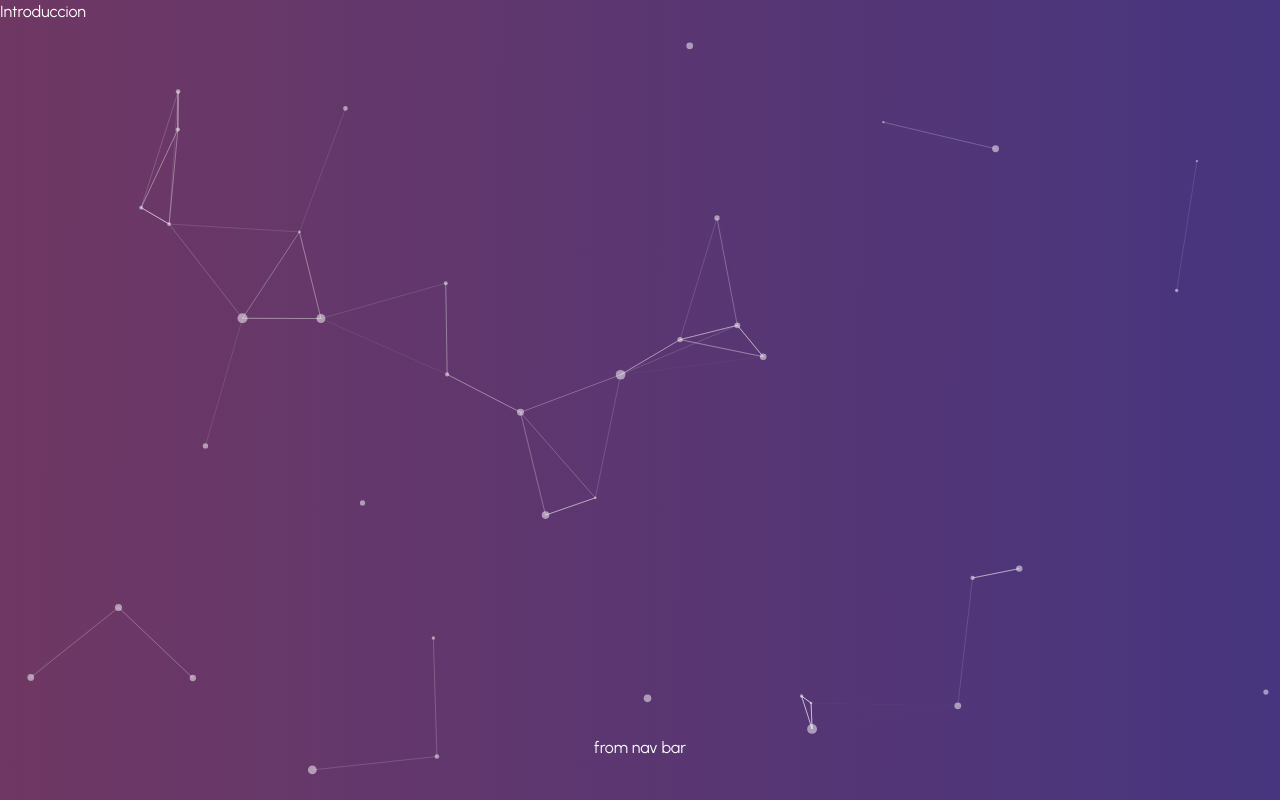
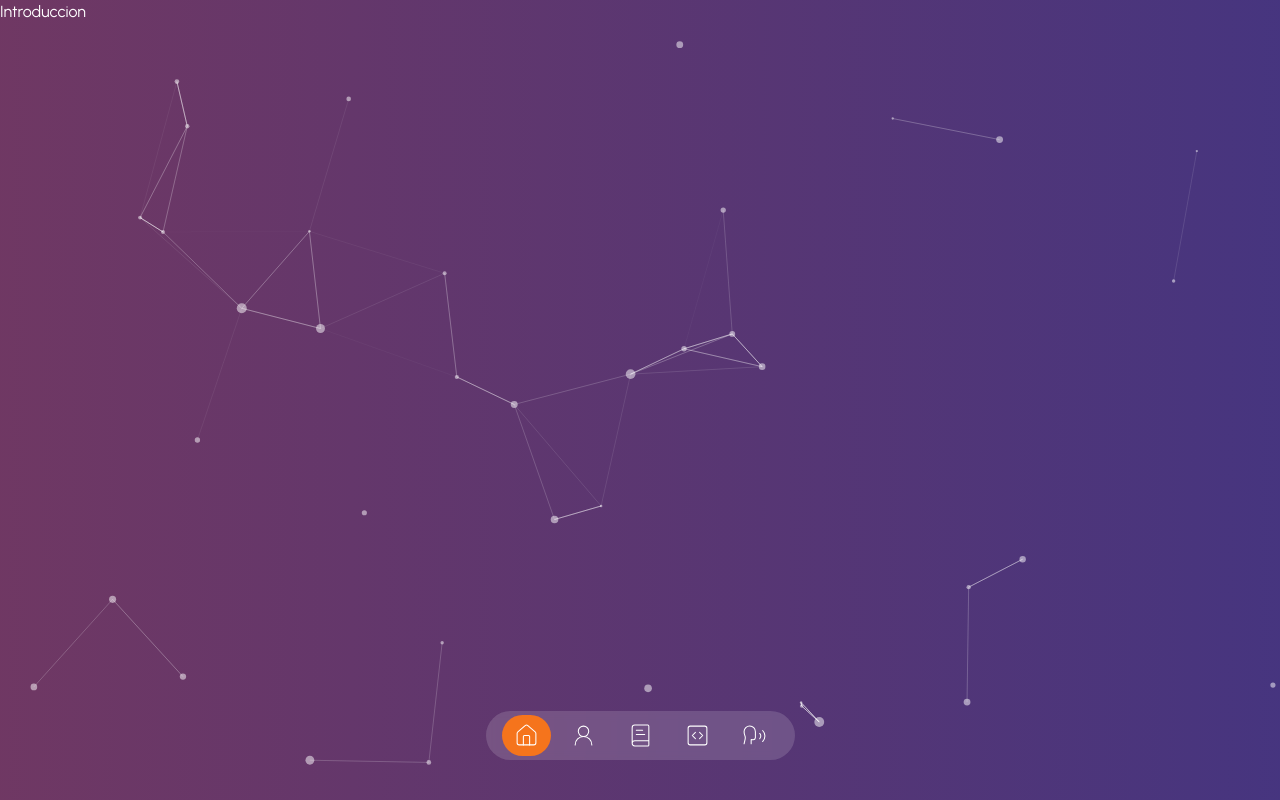
Before and after one commit to RicardoSalazar27/aboutme, a Next.js app: page / in a window 1280 px wide. Built offline with nearby package versions, Linux system fonts and the light colour scheme.

Commit message:
se termino de crear las tranciones para las paginas y los componentes

```diff
--- a/app/page.tsx
+++ b/app/page.tsx
@@ -1,10 +1,12 @@
 import CoverParticles from "@/components/cover-particles";
+import TransitionPage from "@/components/transition-page";
 import Image from "next/image";
 
 export default function Home() {
   return (
 
     <main>
+      <TransitionPage></TransitionPage>
       <div className="flex min-h-[100vh] h-full bg-no-repeat bg-gradient-cover">
         <CoverParticles></CoverParticles>
         <p>Introduccion</p>
--- a/components/navbar.tsx
+++ b/components/navbar.tsx
@@ -1,8 +1,30 @@
+"use client"
+import Link from "next/link";
+import { usePathname } from "next/navigation";
+
+import { itemsNavbar } from "@/data";
+
+import MotionTransition from "./transition-component";
+
 const Navbar = () => {
+  const router = usePathname()
+
   return (
-    <div className="fixed z-40 flex flex-col items-center justify-center w-full h-auto bottom-10">
-      from nav bar
-    </div>
+    <MotionTransition position="right" className="fixed z-40 flex flex-col items-center justify-center w-full h-auto bottom-10">
+      <nav>
+        <div className="flex items-center justify-center gap-2 px-4 py-1 rounded-full bg-white/15 backdrop-blur-sm">
+          {itemsNavbar.map((item) => (
+            <div
+              key={item.id}
+              className={`px-3 py-2 transition duration-100 rounded-full cursor-pointer hover:bg-secondary
+                ${router === item.link && 'bg-secondary'}`}
+            >
+              <Link href={item.link}>{item.icon}</Link>
+            </div>
+          ))}
+        </div>
+      </nav>
+    </MotionTransition>
   );
 };
 
--- /dev/null
+++ b/components/transition-component.tsx
@@ -0,0 +1,30 @@
+"use client"
+import { fadeIn } from '@/utils/motion.transition';
+import {motion} from 'framer-motion';
+import React from 'react';
+
+interface MotionTransitionProps{
+    children: React.ReactNode
+    position : 'right' | 'bottom'
+    className?: string
+}
+
+const MotionTransition = (props: MotionTransitionProps) => {
+
+    const {children, position, className} = props
+
+    return (
+        <motion.div
+            variants={fadeIn(position)}
+            initial="hidden"
+            animate="visible"
+            exit="hidden"
+            className={className}
+
+        >
+            {children}
+        </motion.div>
+    );
+}
+
+export default MotionTransition;
--- /dev/null
+++ b/components/transition-page.tsx
@@ -0,0 +1,24 @@
+"use client"
+
+import { transitionVarianPage } from "@/utils/motion.transition";
+import { AnimatePresence, motion } from "motion/react";
+
+
+const TransitionPage = () =>{
+    return (
+        <div>
+            <motion.div
+                className ="fixed top-0 bottom-0 right-full w-screen z-30 bg-[#2e2257]"
+                variants={transitionVarianPage}
+                initial="initial"
+                animate="animate"
+                exit="exit"
+                transition={{delay:0.2, duration: 0.6, ease: "easeInOut"}}
+            >
+
+            </motion.div>
+        </div>
+    );
+}
+
+export default TransitionPage;
--- a/package.json
+++ b/package.json
@@ -12,6 +12,7 @@
     "@tsparticles/react": "^3.0.0",
     "@tsparticles/slim": "^3.8.1",
     "lucide-react": "^0.485.0",
+    "motion": "^12.6.2",
     "next": "14.1.0",
     "react": "^18",
     "react-dom": "^18"
--- /dev/null
+++ b/utils/motion.transition.tsx
@@ -0,0 +1,41 @@
+export const transitionVarianPage = {
+    initial:{
+        x: "100%",
+        width: "100%"
+    },
+    animate:{
+        x: '0%',
+        width: '0%'
+    },
+    exit:{
+        x: ['0%', '100%'],
+        width: ['0%', '100%']
+    }
+}
+
+export const fadeIn = (position: string) =>{
+    return {
+        visible: {
+            y: 0,
+            x: 0,
+            opacity: 1,
+            transition: {
+                type: "tween",
+                duration: 1.4,
+                delay: 0.5,
+                ease: [0.25, 0.25, 0.25 , 0.75]
+            }
+        },
+        hidden: {
+            y: position === 'bottom' ? -80 : 0,
+            x: position === 'right' ? 80 : 0,
+            opacity: 0,
+            transition: {
+                type: "tween",
+                duration: 1.4,
+                delay: 0.5,
+                ease: [0.25, 0.25, 0.25 , 0.75]
+            }
+        }
+    }
+}
```
Also changed, not shown: 1 other file (tests, documents, lock files or other folders).
